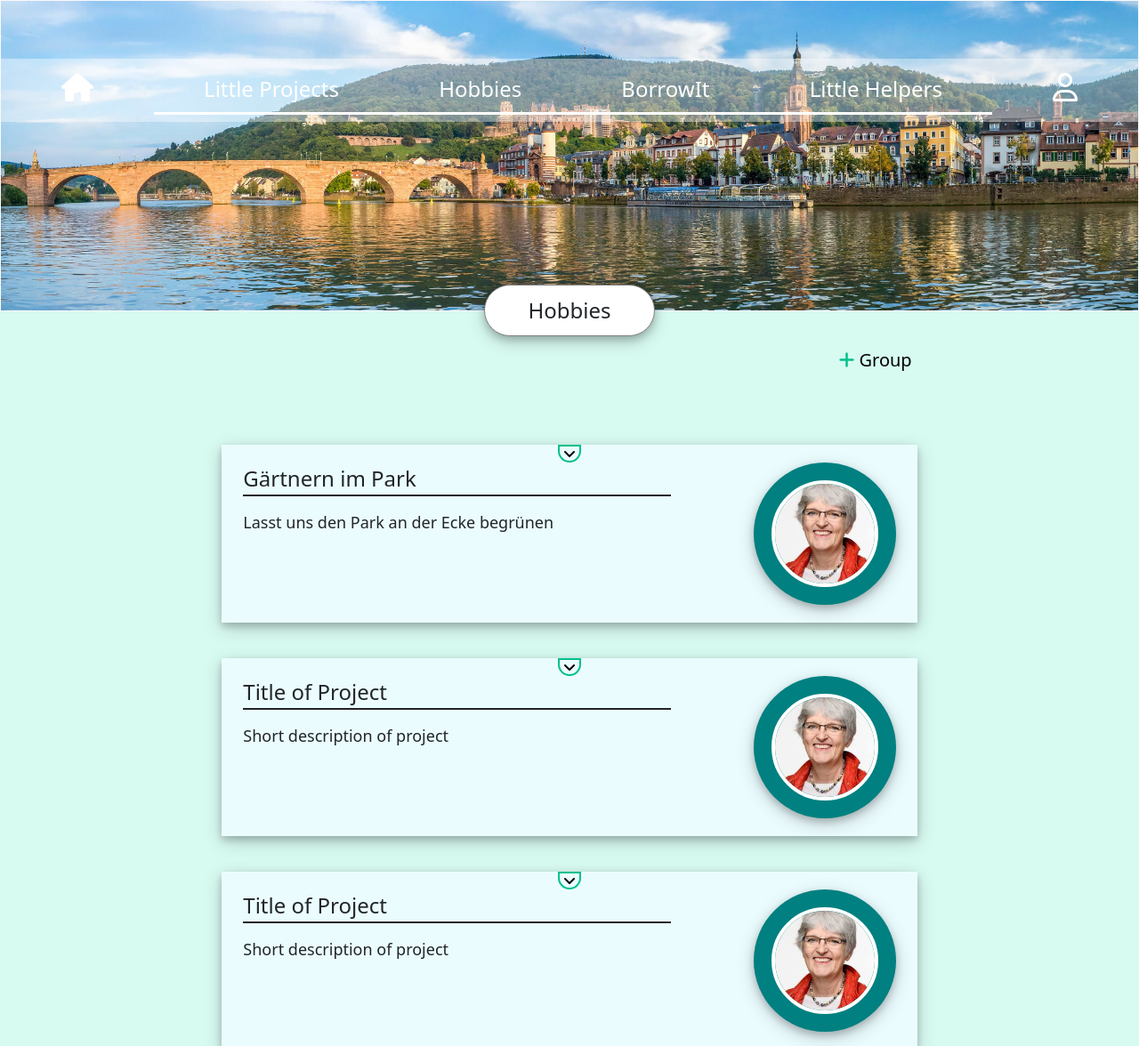
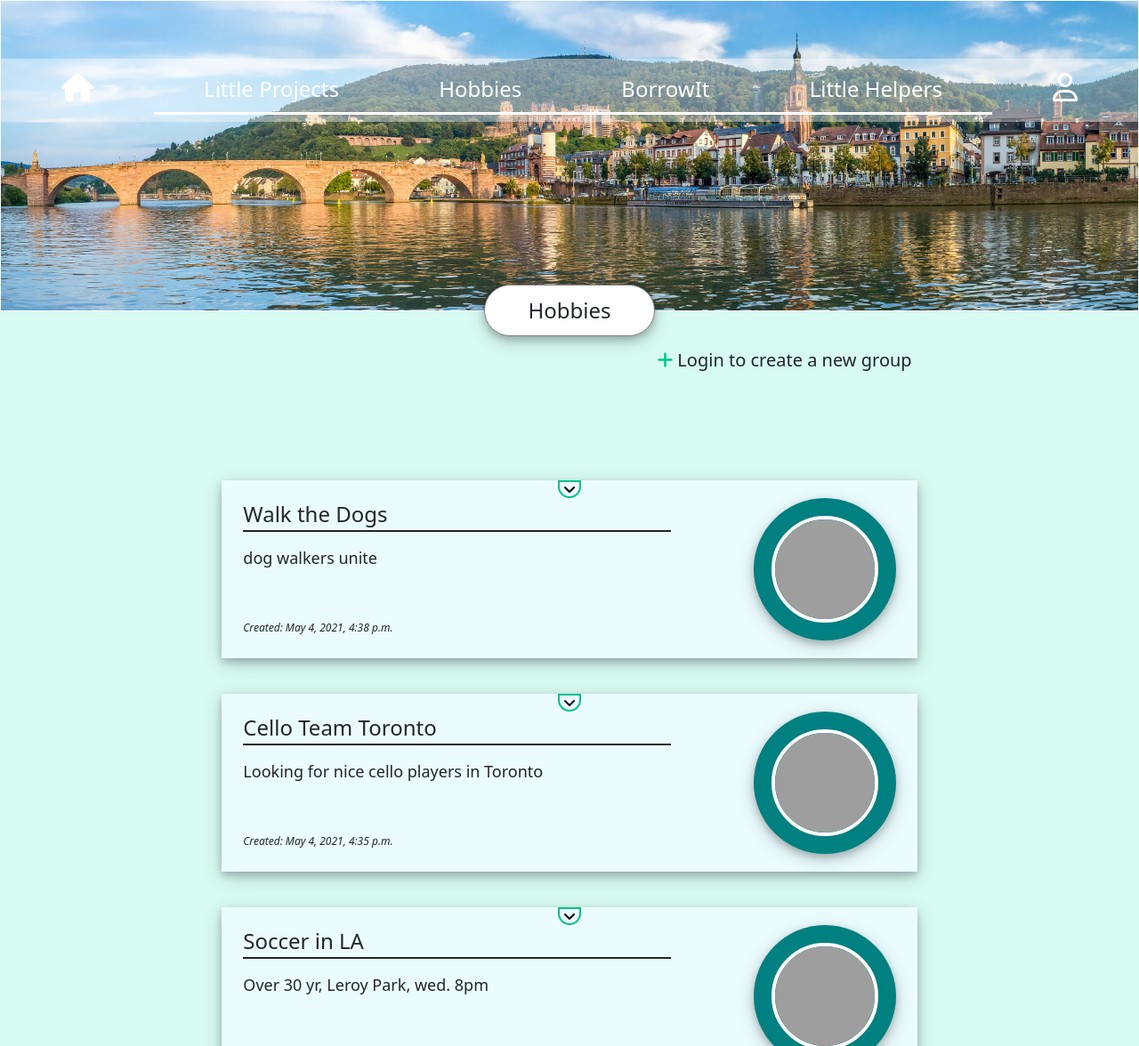
Before and after one commit to mille1992/project5, a Django app: page /hobbies in a window 1280 px wide. Shown: the whole page at 89% size. Run offline with Django 3.2, Linux system fonts and the light colour scheme; data comes from the database, SQL or seed files in the repository; both versions use the stored data as it was after the commit; some libraries are stand-ins or nearby versions; grey boxes are pictures that could not be loaded.

Commit message:
Add create hobby group functionality and page. Load hobby group posts from DB

```diff
--- a/project5/yayberhood/static/yayberhood/css/hobbies.css
+++ b/project5/yayberhood/static/yayberhood/css/hobbies.css
@@ -56,12 +56,12 @@
     background-color: #EBFCFF;
     padding-bottom: 20px;
 }
-.hobbies-projectTitle{
+.hobbies-groupTitle{
     font-size: 24px;
     border-bottom: solid;
     border-width: 2px;
 }
-.hobbies-projectShortDescription{
+.hobbies-groupShortDescription{
     font-size: 18px;
 }
 .hobbies-pocket{
@@ -114,3 +114,11 @@
     margin-right: 0pc;
     box-shadow: 0 4px 8px 0 rgba(0, 0, 0, 0.2), 0 6px 20px 0 rgba(0, 0, 0, 0.19);
 }
+.hobbies-createForm{
+    padding: 24px;
+}
+.hobbies-groupCreationTimestamp{
+    font-size: 12px;
+    position: relative;
+    bottom: -40px;
+}
--- a/project5/yayberhood/templates/yayberhood/hobbies.html
+++ b/project5/yayberhood/templates/yayberhood/hobbies.html
@@ -24,10 +24,15 @@
             <div class="row" style="margin-top: 40px;">
                 <div class="col" style="padding-right: 30px; text-align: right;">
                     <p name="hobbies-addGroup" style="font-size: 20px;">
-                        <a class="createButton" href="{% url 'createLittleProject' %}">
-                        <i class="fas fa-plus" style="font-size: 20px; vertical-align: middle; color: #00c08d; padding-bottom: 3px;"></i>
+                        {% if user.is_authenticated %}
+                        <a class="createButton" href="{% url 'createHobbyGroup' %}">
+                        <i class="fas fa-plus plus-icon" style="font-size: 20px; vertical-align: middle; color: #00c08d; padding-bottom: 3px;"></i>
                         Group
                         </a>
+                        {% else %}
+                        <i class="fas fa-plus plus-icon" style="font-size: 20px; vertical-align: middle; color: #00c08d; padding-bottom: 3px;"></i>
+                        Login to create a new group
+                        {% endif %}
                     </p>
                 </div>
             </div>
@@ -89,102 +94,25 @@
             </div>
 
             <div class="hobbies-scrollView" style="margin-top: 40px; overflow-y: scroll; max-height: 700px; display: block;">
-                <div class="row hobbies-outer-box" style="margin-top: 0px;">
-                    <div class="row">
-                        <i class="fas fa-angle-down hobbies-pocket"></i>
-                    </div>
-                    <div class="row hobbies-inner-box">
-                        <div class="col-8">
-                            <p class="hobbies-projectTitle"> Gärtnern im Park</p>
-                            <p class="hobbies-projectShortDescription"> Lasst uns den Park an der Ecke begrünen </p>
-                        </div>
-                        <div class="col-4">
-                            <div class="profilePhotoBorder">
-                                <img class="profilePhoto" src="{% static 'yayberhood/img/ProfileGabi.jpg' %}">
-                            </div>
-                        </div>
-                    </div>
-                </div>
+                {% for hobby_group in hobby_groups %}
                 <div class="row hobbies-outer-box">
                     <div class="row">
                         <i class="fas fa-angle-down hobbies-pocket"></i>
                     </div>
                     <div class="row hobbies-inner-box">
                         <div class="col-8">
-                            <p class="hobbies-projectTitle"> Title of Project</p>
-                            <p class="hobbies-projectShortDescription"> Short description of project </p>
+                            <p class="hobbies-groupTitle"> {{hobby_group.hobbyGroupName}} </p>
+                            <p class="hobbies-groupShortDescription"> {{hobby_group.hobbyGroupDescriptionShort}} </p>
+                            <p class="hobbies-groupCreationTimestamp"> <i>Created: {{hobby_group.hobbyGroupCreationTimestamp}}</i></p>
                         </div>
                         <div class="col-4">
                             <div class="profilePhotoBorder">
-                                <img class="profilePhoto" src="{% static 'yayberhood/img/ProfileGabi.jpg' %}">
+                                <img class="profilePhoto" src={{hobby_group.hobbyGroupOwner.profilePhotoUrl}} >
                             </div>
                         </div>
                     </div>
                 </div>
-                <div class="row hobbies-outer-box">
-                    <div class="row">
-                        <i class="fas fa-angle-down hobbies-pocket"></i>
-                    </div>
-                    <div class="row hobbies-inner-box">
-                        <div class="col-8">
-                            <p class="hobbies-projectTitle"> Title of Project</p>
-                            <p class="hobbies-projectShortDescription"> Short description of project </p>
-                        </div>
-                        <div class="col-4">
-                            <div class="profilePhotoBorder">
-                                <img class="profilePhoto" src="{% static 'yayberhood/img/ProfileGabi.jpg' %}">
-                            </div>
-                        </div>
-                    </div>
-                </div>
-                <div class="row hobbies-outer-box">
-                    <div class="row">
-                        <i class="fas fa-angle-down hobbies-pocket"></i>
-                    </div>
-                    <div class="row hobbies-inner-box">
-                        <div class="col-8">
-                            <p class="hobbies-projectTitle"> Title of Project</p>
-                            <p class="hobbies-projectShortDescription"> Short description of project </p>
-                        </div>
-                        <div class="col-4">
-                            <div class="profilePhotoBorder">
-                                <img class="profilePhoto" src="{% static 'yayberhood/img/ProfileGabi.jpg' %}">
-                            </div>
-                        </div>
-                    </div>
-                </div>
-                <div class="row hobbies-outer-box">
-                    <div class="row">
-                        <i class="fas fa-angle-down hobbies-pocket"></i>
-                    </div>
-                    <div class="row hobbies-inner-box">
-                        <div class="col-8">
-                            <p class="hobbies-projectTitle"> Title of Project</p>
-                            <p class="hobbies-projectShortDescription"> Short description of project </p>
-                        </div>
-                        <div class="col-4">
-                            <div class="profilePhotoBorder">
-                                <img class="profilePhoto" src="{% static 'yayberhood/img/ProfileGabi.jpg' %}">
-                            </div>
-                        </div>
-                    </div>
-                </div>
-                <div class="row hobbies-outer-box">
-                    <div class="row">
-                        <i class="fas fa-angle-down hobbies-pocket"></i>
-                    </div>
-                    <div class="row hobbies-inner-box">
-                        <div class="col-8">
-                            <p class="hobbies-projectTitle"> Title of Project</p>
-                            <p class="hobbies-projectShortDescription"> Short description of project </p>
-                        </div>
-                        <div class="col-4">
-                            <div class="profilePhotoBorder">
-                                <img class="profilePhoto" src="{% static 'yayberhood/img/ProfileGabi.jpg' %}">
-                            </div>
-                        </div>
-                    </div>
-                </div>
+                {% endfor %}
             </div>
         </div>
         <div class="col-2"></div>
--- a/project5/yayberhood/templates/yayberhood/littleProjects.html
+++ b/project5/yayberhood/templates/yayberhood/littleProjects.html
@@ -24,10 +24,15 @@
             <div class="row" style="margin-top: 40px;">
                 <div class="col" style="padding-right: 30px; text-align: right;">
                     <p name="littleProjects-addProject" style="font-size: 20px;">
+                        {% if user.is_authenticated %}
                         <a class="createButton" href="{% url 'createLittleProject' %}">
                         <i class="fas fa-plus plus-icon" style="font-size: 20px; vertical-align: middle; color: #00c08d; padding-bottom: 3px;"></i>
                          Project
                         </a>
+                        {% else %}
+                        <i class="fas fa-plus plus-icon" style="font-size: 20px; vertical-align: middle; color: #00c08d; padding-bottom: 3px;"></i>
+                        Login to create a new project
+                        {% endif %}
                     </p>
                 </div>
             </div>
--- a/project5/yayberhood/urls.py
+++ b/project5/yayberhood/urls.py
@@ -7,6 +7,7 @@ urlpatterns = [
     path("littleProjects", views.littleProjects, name="littleProjects"),
     path("createLittleProject", views.createLittleProject, name="createLittleProject"),
     path("hobbies", views.hobbies, name="hobbies"),
+    path("createHobbyGroup", views.createHobbyGroup, name="createHobbyGroup"),
     path("borrowIt", views.borrowIt, name="borrowIt"),
     path("littleHelpers", views.littleHelpers, name="littleHelpers"),
     path("login", views.login_view, name="login"),
--- a/project5/yayberhood/views.py
+++ b/project5/yayberhood/views.py
@@ -40,7 +40,33 @@ def createLittleProject(request):
         return render(request, "yayberhood/createLittleProject.html")
 
 def hobbies(request):
-    return render(request, "yayberhood/hobbies.html")
+    hobby_groups = HobbyGroup.objects.all()
+    hobby_groups = hobby_groups.order_by("-hobbyGroupCreationTimestamp").all()
+    return render(request, "yayberhood/hobbies.html",{
+        "hobby_groups":hobby_groups,
+    })
+
+def createHobbyGroup(request):
+    if request.method == "POST":
+        ### create hobby group from create hobby group page ###
+        title = request.POST["hobbies-createTitle"]
+        description_short = request.POST["hobbies-createDescriptionShort"]
+        description_detailed = request.POST["hobbies-createDescriptionDetailed"]
+        hobbies_category = request.POST["hobbies-category"]
+        curr_user = User.objects.get(id = request.user.id)
+
+        new_hobby_group = HobbyGroup.objects.create(
+            hobbyGroupOwner = curr_user,
+            hobbyGroupName = title,
+            hobbyGroupDescriptionShort = description_short,
+            hobbyGroupDescriptionDetailed = description_detailed,
+            hobbyGroupCategories = hobbies_category
+        )
+        new_hobby_group.hobbyGroupAdmins.add(curr_user)
+        new_hobby_group.hobbyGroupMembers.add(curr_user)
+        new_hobby_group.save()
+        return HttpResponseRedirect(reverse("hobbies"))
+    return render(request, "yayberhood/createHobbyGroup.html")
 
 def borrowIt(request):
     return render(request, "yayberhood/borrowIt.html")
```
Also changed, not shown: project5/yayberhood/templates/yayberhood/createHobbyGroup.html (added, +53 -0 lines), project5/db.sqlite3.
